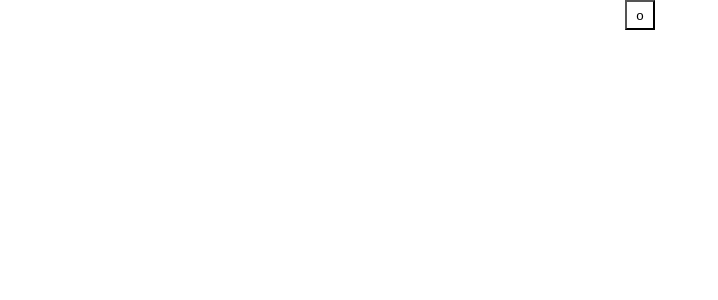
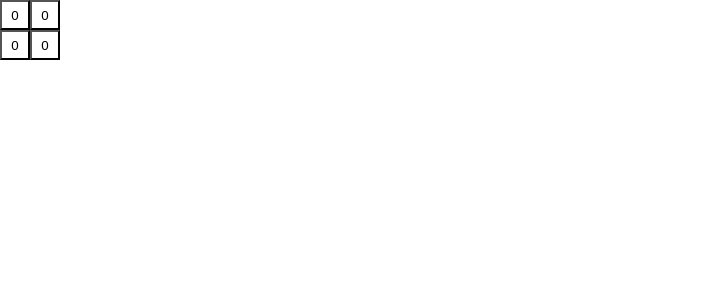
Before and after one commit to kalaxity/mine_sweeper, a React (Create React App) app: page / in a window 1280 px wide. Shown: the top 300 px of the page, without its empty margins (0-718 px from the left). Built offline with nearby package versions, Linux system fonts and the light colour scheme.

Commit message:
made board simply

```diff
--- a/src/App.css
+++ b/src/App.css
@@ -3,7 +3,18 @@
 }
 
 .cell {
+  /* flex: 1; */
   width: 30px;
   height: 30px;
   background-color: white;
 }
+
+.column {
+  display: flex;
+  flex-direction: column;
+}
+
+.row {
+  display: flex;
+  flex-direction: row;
+}
--- a/src/App.tsx
+++ b/src/App.tsx
@@ -5,7 +5,7 @@ function App() {
   return (
     <div className="App">
       <header className="App-header">
-        <Cell value="o" />
+        <Board width={3} height={3} />
       </header>
     </div>
   );
@@ -22,4 +22,30 @@ const Cell = (props: CellProps) => {
   )
 }
 
+// ====== Board ======
+type BoardProps = {
+  width: number,
+  height: number
+}
+
+const Board = (props: BoardProps) => {
+  const numberOfCells: number = props.height * props.height;
+  // 数字(1~)と爆弾(-1)と虚無(0)をstateで管理して，開封状況をisCellsOpenedで管理したほうがよさそう
+  const [bombs, setBombs] = useState([Array(numberOfCells).fill(false)]);
+  const [cells, setCells] = useState([Array(numberOfCells).fill(null)]);
+
+  return (
+    <div className='column'>
+      <div className='row'>
+        <Cell value='0' />
+        <Cell value='0' />
+      </div>
+      <div className='row'>
+        <Cell value='0' />
+        <Cell value='0' />
+      </div>
+    </div>
+  )
+}
+
 export default App;
```
